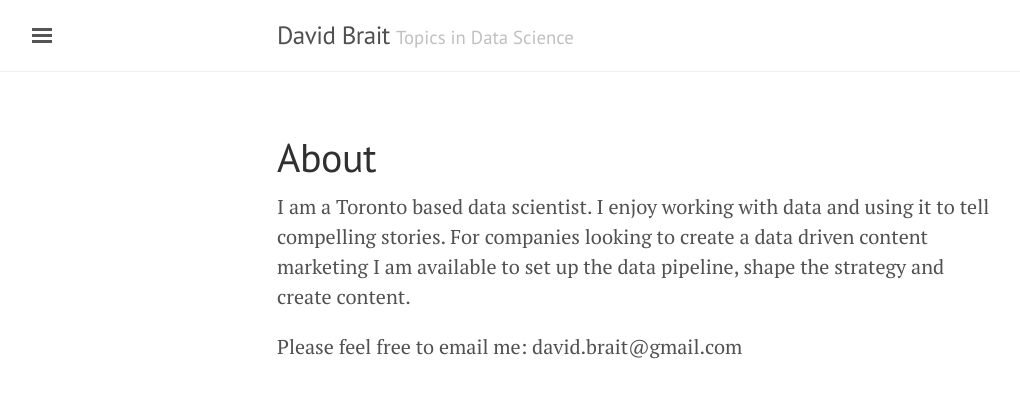
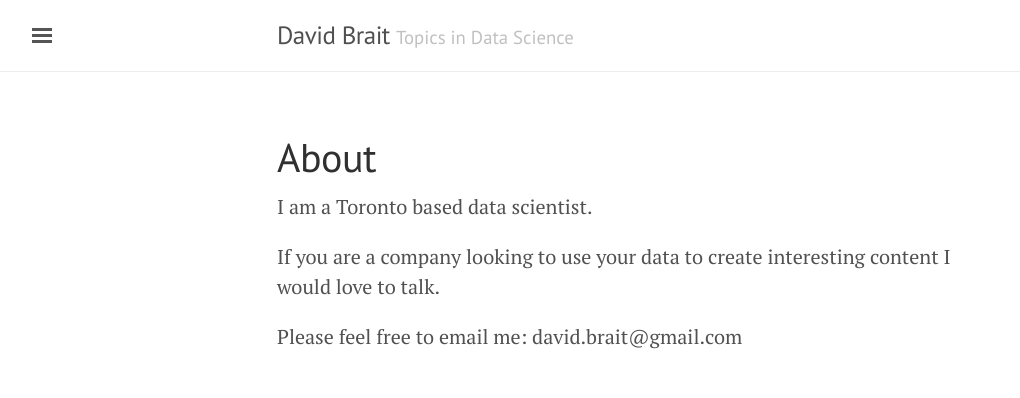
Before and after one commit to dbrait/dbrait-blog, a Jekyll site: the page built from about.md, in a window 1280 px wide. Shown: the top 398 px of the page, without its empty margins (3-1023 px from the left). Built offline with Jekyll 4.4.1, drawn with Linux system fonts in a browser that asks for light colours.

Commit message:
Update about.md

```diff
--- a/about.md
+++ b/about.md
@@ -3,6 +3,8 @@ layout: page
 title: About
 ---
 
-I am a Toronto based data scientist.  I enjoy working with data and using it to tell compelling stories.  For companies looking to create a data driven content marketing I am available to set up the data pipeline, shape the strategy and create content.
+I am a Toronto based data scientist.
+
+If you are a company looking to use your data to create interesting content I would love to talk.
 
 Please feel free to email me: david.brait@gmail.com
```
